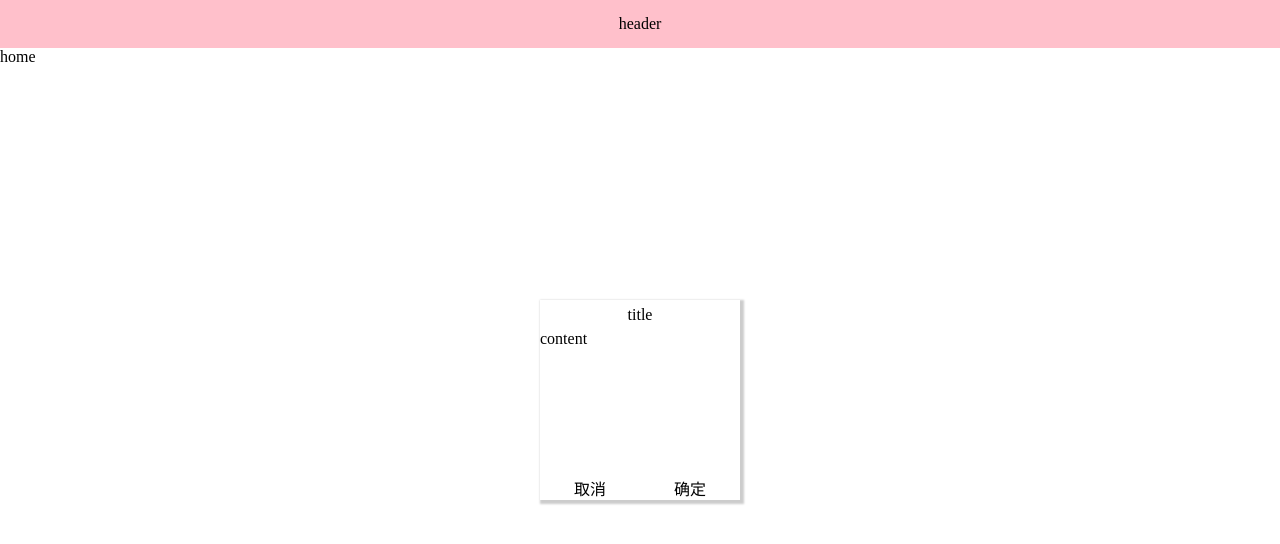
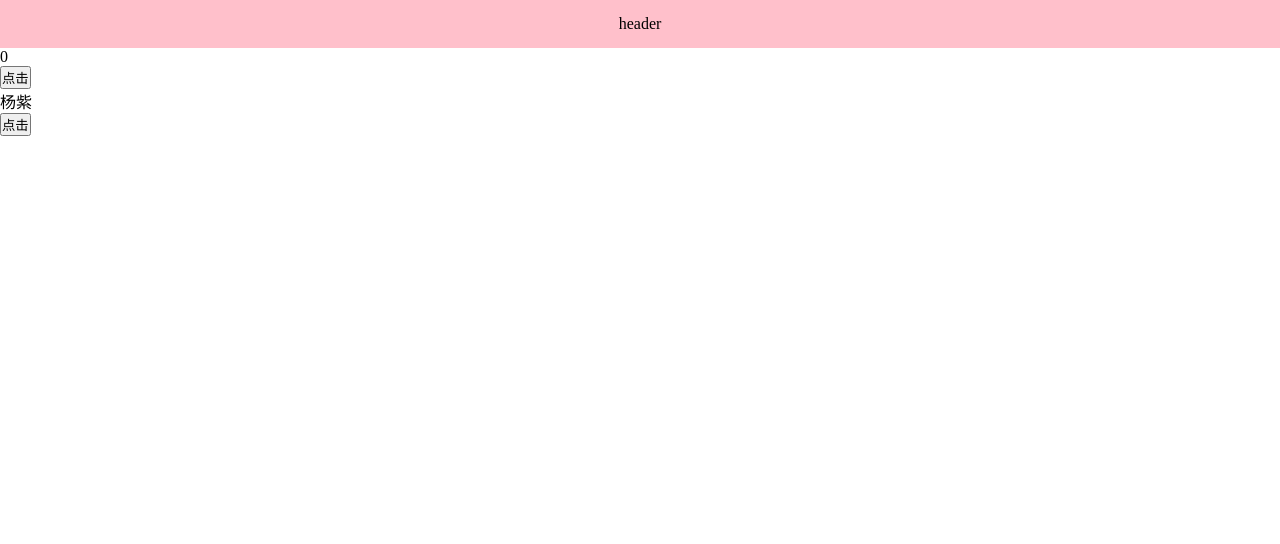
Before and after one commit to myexecode/vue-base-demo, a Vue app: page / in a window 1280 px wide. Shown: the top 544 px of the page. Built offline with nearby package versions, Linux system fonts and the light colour scheme.

Commit message:
vuex 分模块使用

```diff
--- a/src/router/index.js
+++ b/src/router/index.js
@@ -1,6 +1,5 @@
 import Vue from 'vue'
 import VueRouter from 'vue-router'
-import Home from '../views/Home.vue'
 
 Vue.use(VueRouter)
 
--- /dev/null
+++ b/src/store/home.js
@@ -0,0 +1,25 @@
+export default {
+    namespaced: true,
+    state: {
+        num: 0,
+        name: '杨紫'
+    },
+    getters: {
+        GETname(state){
+            return state.name;
+        }
+    },
+    mutations: {
+        SETnum(state, payload){
+            state.num = payload;
+        },
+        CHANGEname(state, payload){
+            state.name = payload;
+        }
+    },
+    actions: {
+        CHANGEname(context,payload){
+            context.commit('CHANGEname', payload)
+        }
+    }
+}
--- a/src/store/index.js
+++ b/src/store/index.js
@@ -1,5 +1,7 @@
 import Vue from 'vue'
 import Vuex from 'vuex'
+
+import home from './home'
 
 Vue.use(Vuex)
 
@@ -11,5 +13,6 @@ export default new Vuex.Store({
   actions: {
   },
   modules: {
+    home
   }
 })
--- a/src/views/Home.vue
+++ b/src/views/Home.vue
@@ -1,26 +1,50 @@
 <template>
   <div class="home">
     <headerCop />
-    home
+    <div class="num">{{getNum}}</div>
+    <button @click="changeNumHandler">点击</button>
+    <div class="name">{{GETname}}</div>
+    <button @click="changeNameHandler">点击</button>
   </div>
 </template>
 
 <script>
 import {messageBox} from '../components/js/index.js'
+
+import {createNamespacedHelpers}  from 'vuex'
+const {mapGetters} = createNamespacedHelpers('home');
+
 export default {
   name: 'Home',
+  computed: {
+    getNum(){
+      return this.$store.state.home.num;
+    },
+    ...mapGetters([
+      'GETname'
+    ])
+  },
+  methods: {
+    changeNumHandler(){
+      let {getNum} = this;
+      this.$store.commit("home/SETnum", ++getNum);
+    },
+    changeNameHandler(){
+      this.$store.dispatch('home/CHANGEname', '小猴子');
+    }
+  },
   mounted(){
     // console.log(messageBox, '--')
-    messageBox({
-      ok: '确定',
-      cancel: '取消',
-      handleCancel(){
-        console.log('---')
-      },
-      handleOk(){
-        console.log('ok');
-      }
-    })
+    // messageBox({
+    //   ok: '确定',
+    //   cancel: '取消',
+    //   handleCancel(){
+    //     console.log('---')
+    //   },
+    //   handleOk(){
+    //     console.log('ok');
+    //   }
+    // })
   }
 }
 </script>
```
